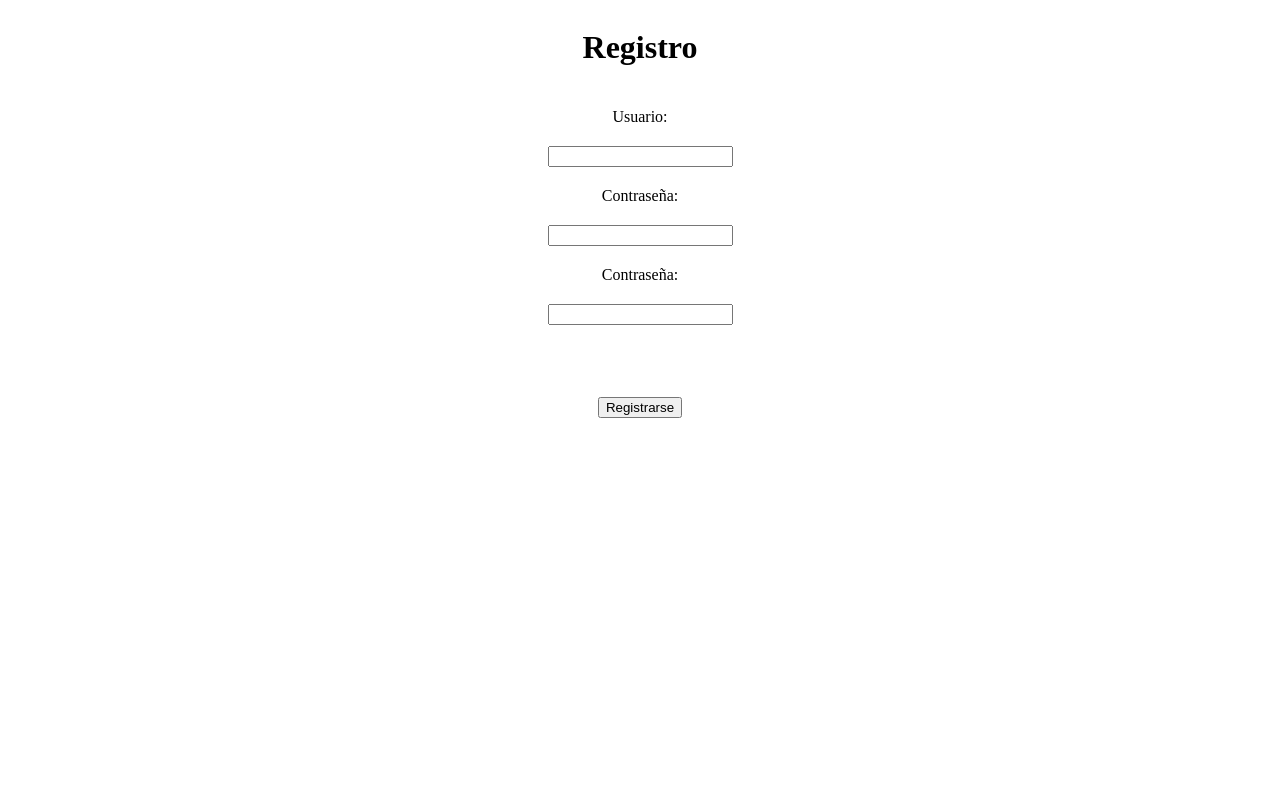
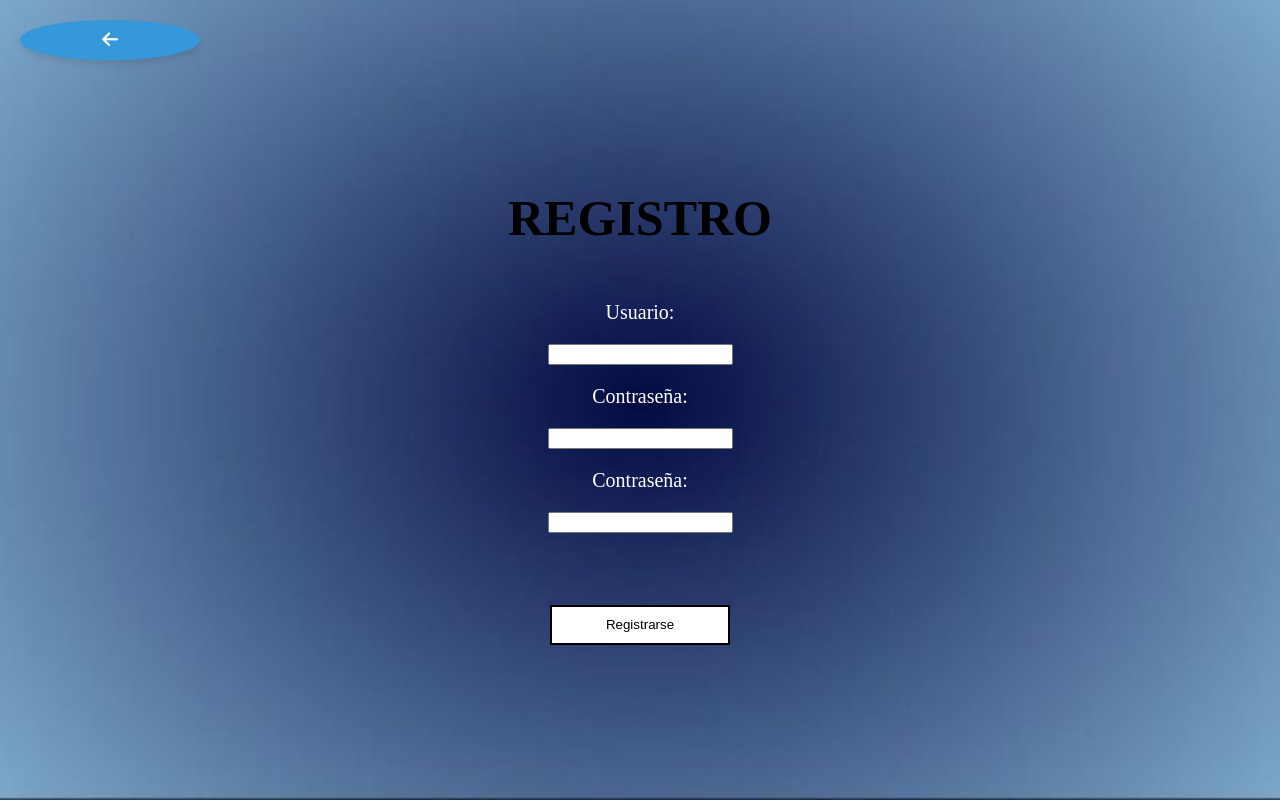
Before and after one commit to maialen09/Confesionario, a Flask app: page /registro in a window 1280 px wide. Run offline with Flask 3, Linux system fonts and the light colour scheme.

Commit message:
cambios de diseño un poco menos feo

```diff
--- a/static/css/registro.css
+++ b/static/css/registro.css
@@ -4,4 +4,56 @@ body{
     justify-content: center;
     align-items: center;
     gap: 20px;
+
+
+    background-image: url('../images/oki\(1\).jpg');
+
+      /* Ajustes para que se vea bien */
+      background-size: cover;       /* Ajusta la imagen al tamaño del viewport */
+      background-repeat: no-repeat; /* No repetir la imagen */
+      background-position: center;  /* Centra la imagen */
+      height: 100vh;                /* Asegura que el body tenga altura completa */
+      margin: 0;
 }
+
+h1{
+    font-size: 50px;
+}
+
+label{
+    color: white;
+    font-size: 20px;
+}
+
+button{
+    background-color: white;
+    border: 2px solid black;
+    width: 180px;
+    height: 40px;
+
+
+}
+
+#btnVolver {
+    position: absolute;
+    top: 20px;
+    left: 20px;
+    background-color: #3498db;
+    color: white;
+    border: none;
+    padding: 10px 12px;
+    border-radius: 50%;
+    font-size: 18px;
+    cursor: pointer;
+    box-shadow: 0 4px 6px rgba(0, 0, 0, 0.1);
+    transition: background-color 0.3s, transform 0.2s;
+}
+
+#btnVolver:hover {
+    background-color: #2980b9;
+    transform: scale(1.1);
+}
+
+#btnVolver i {
+    pointer-events: none; /* para que solo el botón reciba el click */
+}
--- a/templates/main.html
+++ b/templates/main.html
@@ -4,10 +4,10 @@
     <meta charset="UTF-8">
     <meta name="viewport" content="width=device-width, initial-scale=1.0">
     <link rel="stylesheet" href="../static/css/main.css">
-    <title>Document</title>
+    <title>Confesionario</title>
 </head>
 <body>
-    <h1>Nombre de la página</h1>
+    <h1> CONFESIONARIO </h1>
 
    <div class="botones">
     <button id="botonIni">INICIAR SESIÓN</button>
--- a/templates/registro.html
+++ b/templates/registro.html
@@ -3,12 +3,15 @@
 <head>
     <meta charset="UTF-8">
     <meta name="viewport" content="width=device-width, initial-scale=1.0">
+    <link rel="stylesheet" href="https://cdnjs.cloudflare.com/ajax/libs/font-awesome/6.7.2/css/all.min.css" integrity="sha512-Evv84Mr4kqVGRNSgIGL/F/aIDqQb7xQ2vcrdIwxfjThSH8CSR7PBEakCr51Ck+w+/U6swU2Im1vVX0SVk9ABhg==" crossorigin="anonymous" referrerpolicy="no-referrer" />
+
     <link rel="stylesheet" href="../static/css/registro.css">
-    <title>Document</title>
+    <title>Registro</title>
 </head>
 <body>
-    <h1>Registro</h1>
+    <h1>REGISTRO</h1>
 
+    <button aria-label="Volver" id="btnVolver"><i class="fa-solid fa-arrow-left"></i></button>
 
     <label for="textUsuario">Usuario:</label>
     <input type="text" name="usuario" id="textUsuario" required>
```
Also changed, not shown: static/css/main.css (+24 -1 lines), static/images/oki(1).jpg (added).
